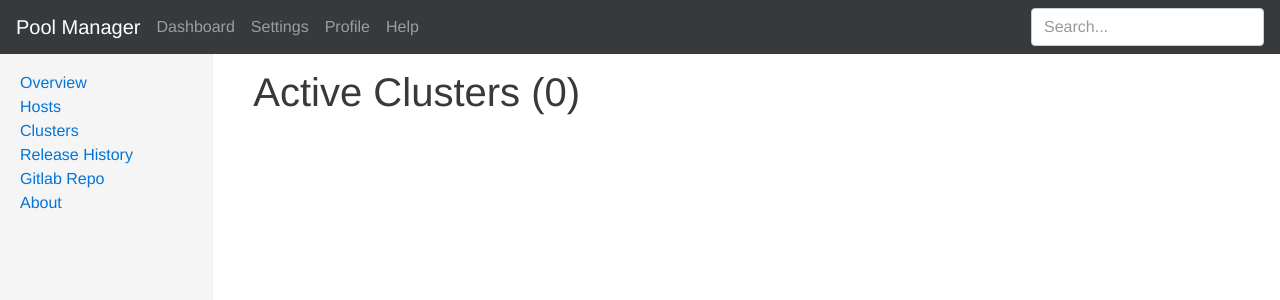
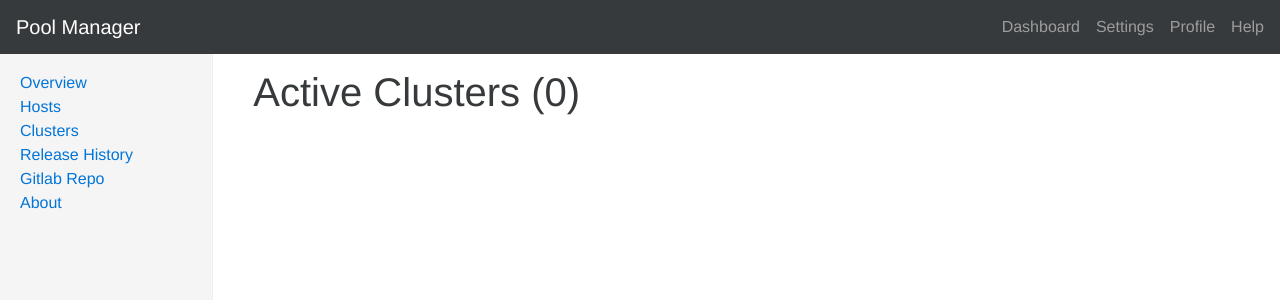
Before and after one commit to yeasy/cello-archived, a Flask app: page /clusters in a window 1280 px wide. Shown: the top 300 px of the page. Run offline with Flask 2, Linux system fonts and the light colour scheme; data that the repository does not hold is empty; some libraries are stand-ins or nearby versions.

Commit message:
minor change layout

```diff
--- a/admin/templates/layout.html
+++ b/admin/templates/layout.html
@@ -20,11 +20,6 @@
     <link href="../static/css/dashboard.css" rel="stylesheet">
     <link href="../static/css/paginate.css" rel="stylesheet">
 
-    <script src="../static/js/jquery-2.2.3.min.js"> </script>
-    <script src="../static/js/script.js"> </script>
-    <script src="../static/js/bootbox.min.js"></script>
-    <script src="../static/js/validator.js"></script>
-
 </head>
 
 <body>
@@ -37,15 +32,17 @@
       </button>
       <a class="navbar-brand" href="#">Pool Manager</a>
       <div id="navbar">
-        <nav class="nav navbar-nav pull-xs-left">
+        <nav class="nav navbar-nav pull-xs-right">
           <a class="nav-item nav-link" href="/index">Dashboard</a>
           <a class="nav-item nav-link" href="#">Settings</a>
           <a class="nav-item nav-link" href="#">Profile</a>
           <a class="nav-item nav-link" href="#">Help</a>
         </nav>
+          <!--
         <form class="pull-xs-right">
           <input type="text" class="form-control" placeholder="Search...">
         </form>
+        -->
       </div>
     </nav>
 
@@ -74,5 +71,10 @@
 <script src="../static/js/bootstrap.min.js"></script>
 <!-- IE10 viewport hack for Surface/desktop Windows 8 bug -->
 <script src="../static/js/ie10-viewport-bug-workaround.js"></script>
+<script src="../static/js/jquery-2.2.3.min.js"> </script>
+<script src="../static/js/script.js"> </script>
+<script src="../static/js/bootbox.min.js"></script>
+<script src="../static/js/validator.js"></script>
+
 </body>
 </html>
```
Also changed, not shown: README.md.
